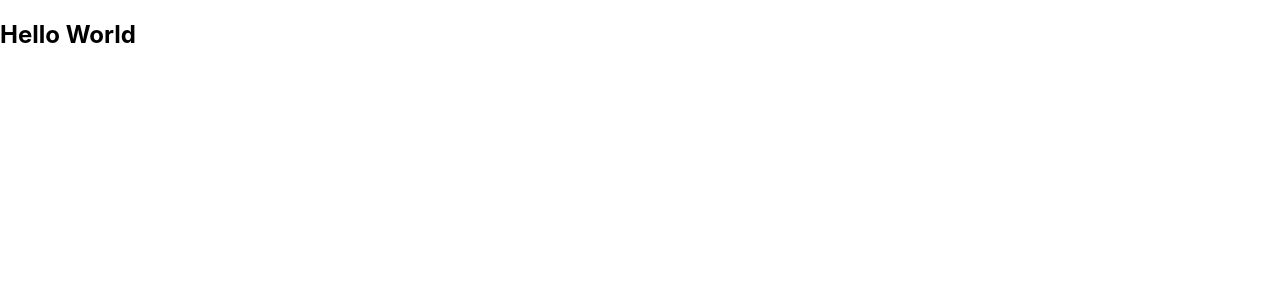
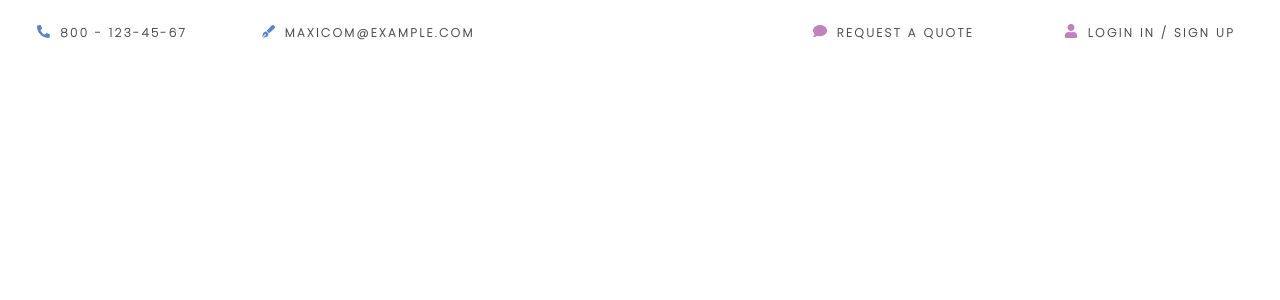
Before and after one commit to NyarehD/ngs-online-testing, a React (Create React App) app: page / in a window 1280 px wide. Shown: the top 300 px of the page. Built offline with nearby package versions, Linux system fonts and the light colour scheme.

Commit message:
navComponent

```diff
--- a/package.json
+++ b/package.json
@@ -8,6 +8,7 @@
     "@testing-library/user-event": "^13.5.0",
     "react": "^18.1.0",
     "react-dom": "^18.1.0",
+    "react-icons": "^4.4.0",
     "react-scripts": "5.0.1",
     "web-vitals": "^2.1.4"
   },
--- a/public/index.html
+++ b/public/index.html
@@ -3,6 +3,9 @@
   <head>
     <meta charset="utf-8" />
     <link rel="icon" href="%PUBLIC_URL%/favicon.ico" />
+    <link rel="preconnect" href="https://fonts.googleapis.com">
+    <link rel="preconnect" href="https://fonts.gstatic.com" crossorigin>
+    <link href="https://fonts.googleapis.com/css2?family=Poppins:wght@200&display=swap" rel="stylesheet">
     <meta name="viewport" content="width=device-width, initial-scale=1" />
     <meta name="theme-color" content="#000000" />
     <meta
--- a/src/App.js
+++ b/src/App.js
@@ -1,11 +1,15 @@
 import React from "react";
+import Nav from "./Components/Nav";
 
 function App() {
   return (
     <div className="App">
-      <h2>Hello World</h2>
+      <Nav />
     </div>
   );
 }
 
 export default App;
+
+// Username - ngsdevelopergroup-admin
+// Password - gKPxA2zzdp2x3JykuPCP
--- /dev/null
+++ b/src/Components/Nav.js
@@ -0,0 +1,46 @@
+import React from 'react'
+import styles from  "../sass/style.module.sass"
+import { FaPhoneAlt } from "react-icons/fa"
+import { FaPenFancy } from "react-icons/fa"
+import { FaComment } from "react-icons/fa"
+import { FaUser } from "react-icons/fa"
+
+function Nav() {
+  return (
+    <nav className={styles.navContainer}>
+        <div className={styles.leftside}>
+            <ul>
+                <li>
+                    <span> <FaPhoneAlt className={styles.phoneIcon}/> </span>
+
+                    <span> <a href="#" className={styles.text}>800 - 123-45-67</a> </span>
+                </li>
+
+                <li>
+                    <span> <FaPenFancy className={styles.penIcon}/> </span>
+
+                    <span> <a href="#" className={styles.text}>MAXICOM@EXAMPLE.COM</a> </span>
+                </li>
+            </ul>
+        </div>
+
+        <div className={styles.rightside}>
+            <ul>
+                <li>
+                    <span> <FaComment className={styles.commentIcon}/> </span>
+
+                    <span><a href="#" className={styles.text}>REQUEST A QUOTE</a></span>
+                </li>
+
+                <li>
+                    <span> <FaUser className={styles.userIcon}/> </span>
+
+                    <span><a href="#" className={styles.text}>LOGIN IN / SIGN UP</a></span>
+                </li>
+                </ul>
+        </div>
+    </nav>
+  )
+}
+
+export default Nav
--- /dev/null
+++ b/src/sass/style.module.sass
@@ -0,0 +1,91 @@
+*
+    margin: 0
+    padding: 0
+
+body
+    box-sizing: border-box
+
+.navContainer
+    width: 100%
+    height: 63px
+    background: white
+    display: flex
+    justify-content: space-between
+    align-items: center
+
+    .leftside
+        width: 40%
+
+        ul
+            display: flex
+            flex-wrap: wrap
+            justify-content: space-around
+
+            li
+                list-style: none
+                display: flex
+                align-items: center
+
+                a:hover
+                    color: #5b83cd
+                    transition: all 0.15s linear 0s
+
+
+.phoneIcon, .penIcon
+    color: #5b83cd
+    width: 13px
+    height: 13px
+    margin-right: 10px
+
+.text
+    color: #4c4c4c
+    text-decoration: none
+    font-size: 12px
+    font-family: 'Poppins', sans-serif
+    font-weight: 700
+    letter-spacing: 0.2em
+    text-transform: uppercase
+
+.commentIcon, .userIcon
+    color: #c280bf
+    width: 14px
+    height: 14px
+    margin-right: 10px
+
+.rightside
+    width: 40%
+
+    ul
+        display: flex
+        flex-wrap: wrap
+        justify-content: space-around
+
+        li
+            list-style: none
+            display: flex
+            align-items: center
+
+            a:hover
+                color: #c280bf
+                transition: all 0.2s ease-in-out 0s
+
+@media (max-width:767px)
+    .rightside
+        display: none
+
+    .leftside
+        width: 100% !important
+
+@media (max-width:484px)
+    .leftside
+        width: 50% !important
+
+        li
+            margin-top: 4px
+
+    .navContainer
+        justify-content: center
+
+@media (max-width:299px)
+    .leftside
+        width: 100% !important
```
Also changed, not shown: 1 other file (tests, documents, lock files or other folders).
